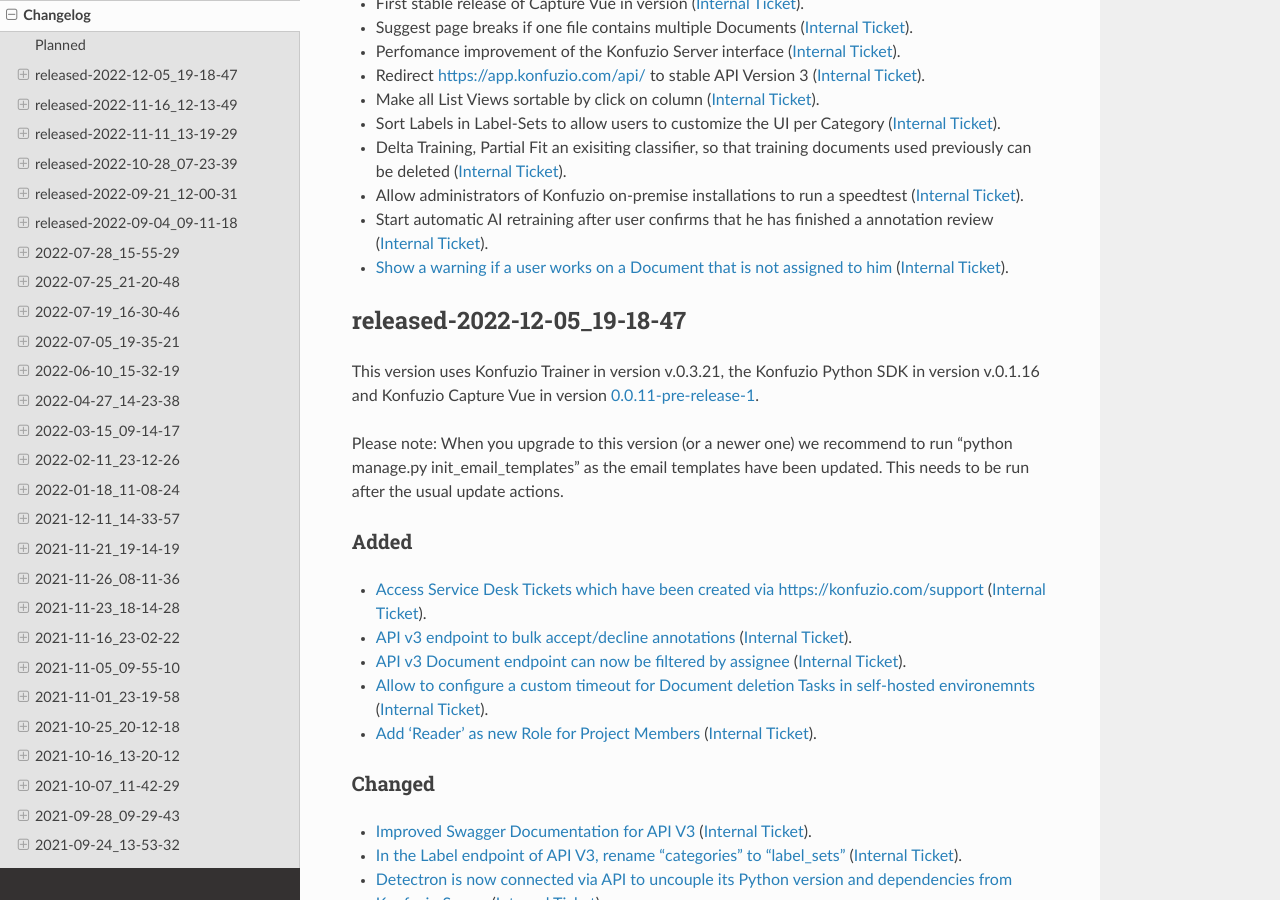
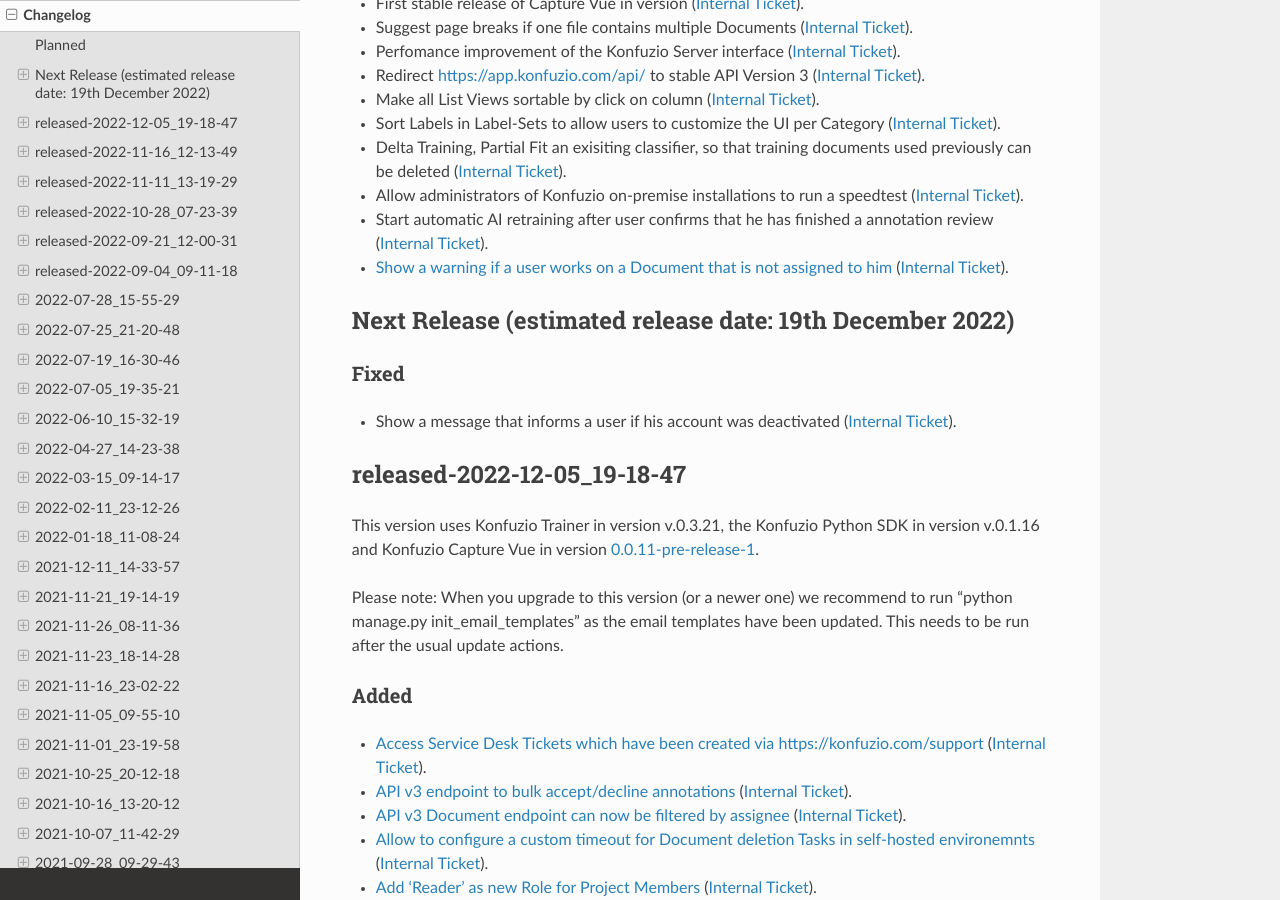
Before and after one commit to konfuzio-ai/konfuzio-sdk, a Sphinx documentation site: the page built from docs/web/changelog_app.md, in a window 1280 px wide and 900 px high, scrolled down 704 px. Built offline with Sphinx 7.4.7 and the Read the Docs theme 2.0.0, drawn with Linux system fonts in a browser that asks for light colours.

Commit message:
Update changelog_app.md

```diff
--- a/docs/web/changelog_app.md
+++ b/docs/web/changelog_app.md
@@ -39,7 +39,10 @@
 - A bug during the extraction post-processing steps, which was causing the first line items of each page to be skipped ([Internal Ticket](https://git.konfuzio.com/konfuzio/objectives/-/issues/9561))
 -->
 
-<!-- ## Next Release (estimated release date: 19th December 2022) -->
+## Next Release (estimated release date: 19th December 2022)
+
+### Fixed
+- Show a message that informs a user if his account was deactivated ([Internal Ticket](https://git.konfuzio.com/konfuzio/objectives/-/issues/10119)).
 
 ## released-2022-12-05_19-18-47
 
```
